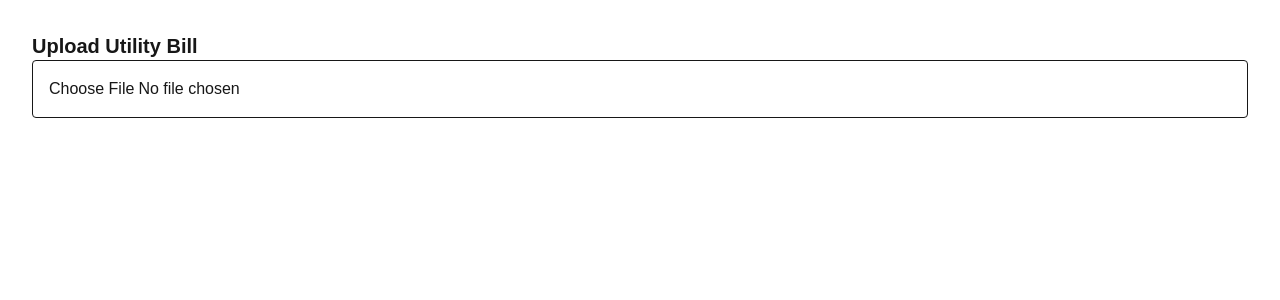
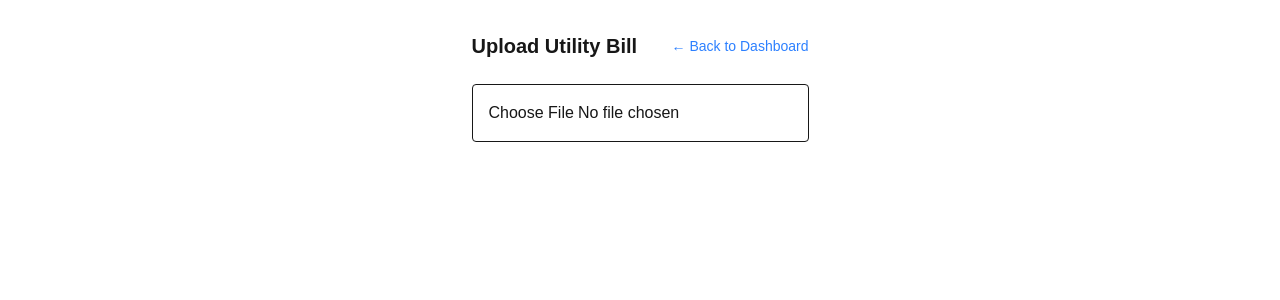
Before and after one commit to expellirmud-dot/utility-disbursement-app, a Next.js app: page /bills/upload in a window 1280 px wide. Shown: the top 300 px of the page. Built offline with nearby package versions, Linux system fonts and the light colour scheme.

Commit message:
TASK 007A harden MVP workflow before OCR integration

```diff
--- a/src/app/bills/upload/page.tsx
+++ b/src/app/bills/upload/page.tsx
@@ -1,9 +1,13 @@
+import Link from 'next/link';
 import { BillUpload } from '../../../components/BillUpload';
 
 export default function Page() {
   return (
-    <main className="p-8">
-      <h1 className="text-xl font-bold">Upload Utility Bill</h1>
+    <main className="p-8 max-w-4xl mx-auto space-y-6">
+      <div className="flex justify-between items-center">
+        <h1 className="text-xl font-bold">Upload Utility Bill</h1>
+        <Link href="/" className="text-blue-500 text-sm hover:underline">← Back to Dashboard</Link>
+      </div>
       <BillUpload />
     </main>
   );
```
Also changed, not shown: src/lib/taxRules.ts (+7 -0 lines), 1 other file (tests, documents, lock files or other folders).
